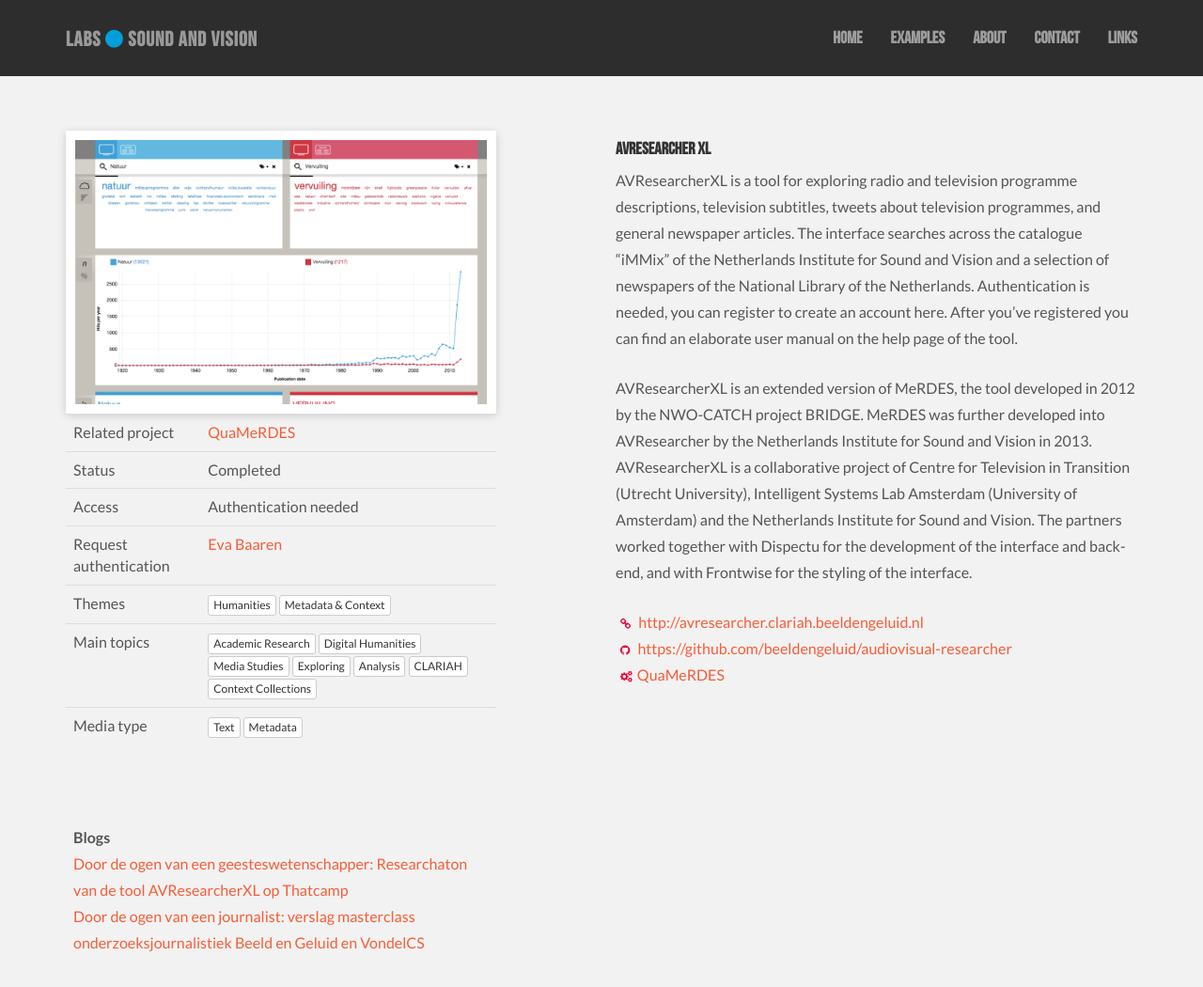
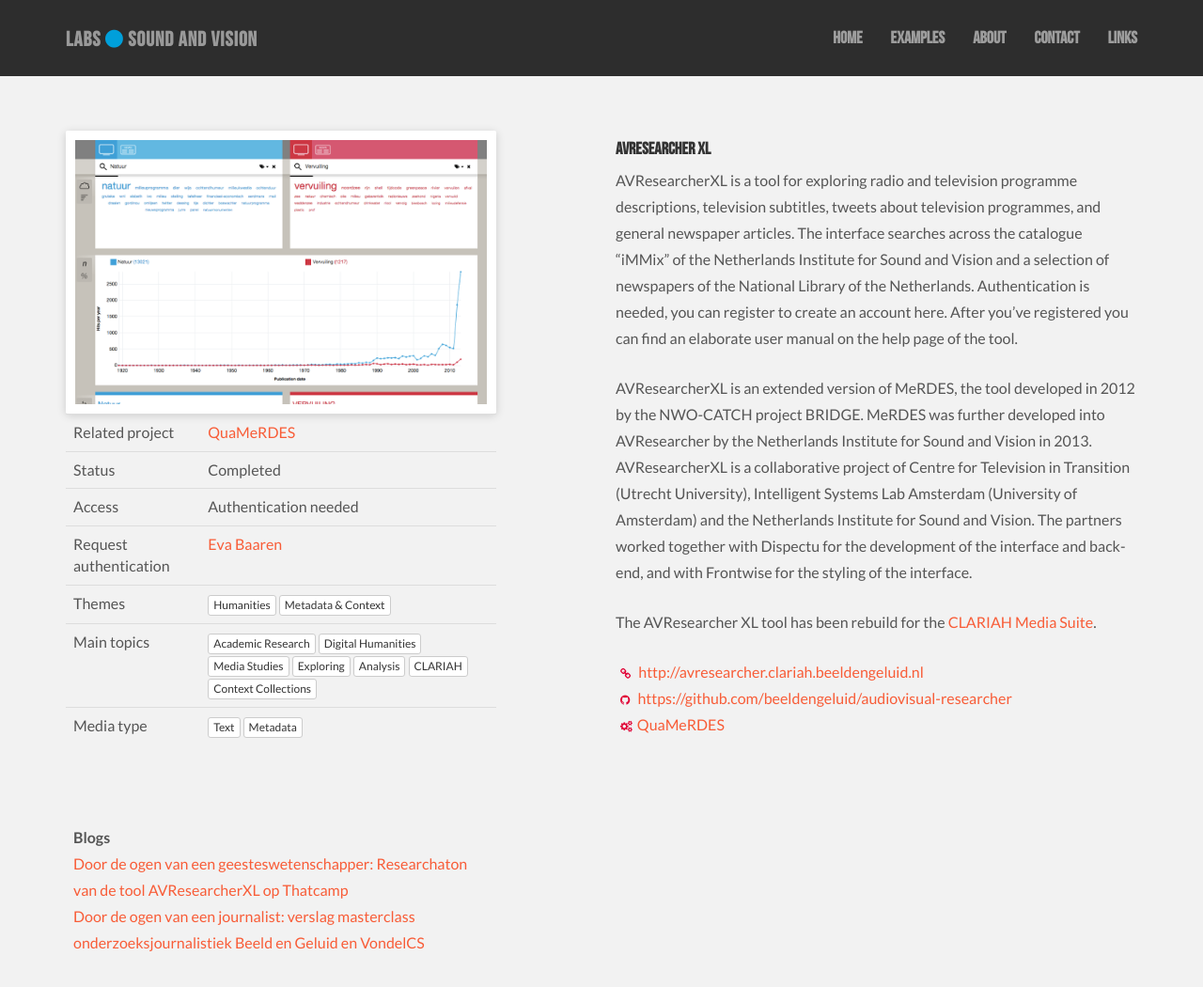
Before and after one commit to roelandordelman/labs, a Jekyll site: the page built from _applications/avresearcher-xl.md, in a window 1280 px wide and 1050 px high. Shown: the whole window at 94% size. Built offline with Jekyll 4.4.1, drawn with Linux system fonts in a browser that asks for light colours.

Commit message:
Updated Avresearcher Xl

```diff
--- a/_applications/avresearcher-xl.md
+++ b/_applications/avresearcher-xl.md
@@ -42,3 +42,5 @@
 AVResearcherXL is a tool for exploring radio and television programme descriptions, television subtitles, tweets about television programmes, and general newspaper articles. The interface searches across the catalogue "iMMix" of the Netherlands Institute for Sound and Vision and a selection of newspapers of the National Library of the Netherlands. Authentication is needed, you can register to create an account here. After you've registered you can find an elaborate user manual on the help page of the tool.
 
 AVResearcherXL is an extended version of MeRDES, the tool developed in 2012 by the NWO-CATCH project BRIDGE. MeRDES was further developed into AVResearcher by the Netherlands Institute for Sound and Vision in 2013. AVResearcherXL is a collaborative project of Centre for Television in Transition (Utrecht University), Intelligent Systems Lab Amsterdam (University of Amsterdam) and the Netherlands Institute for Sound and Vision. The partners worked together with Dispectu for the development of the interface and back-end, and with Frontwise for the styling of the interface.
+
+The AVResearcher XL tool has been rebuild for the [CLARIAH Media Suite](http://mediasuite.clariah.nl/).
```
